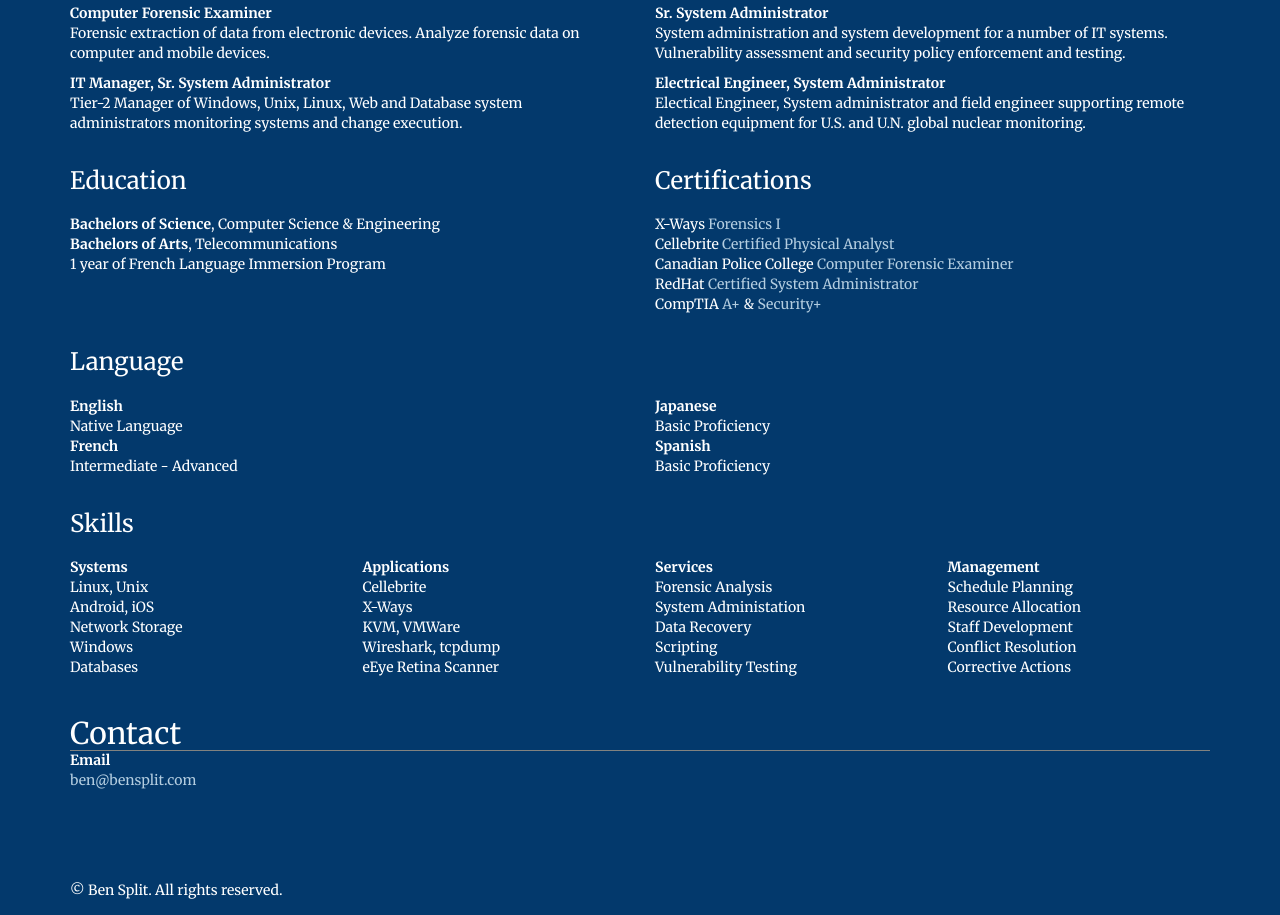
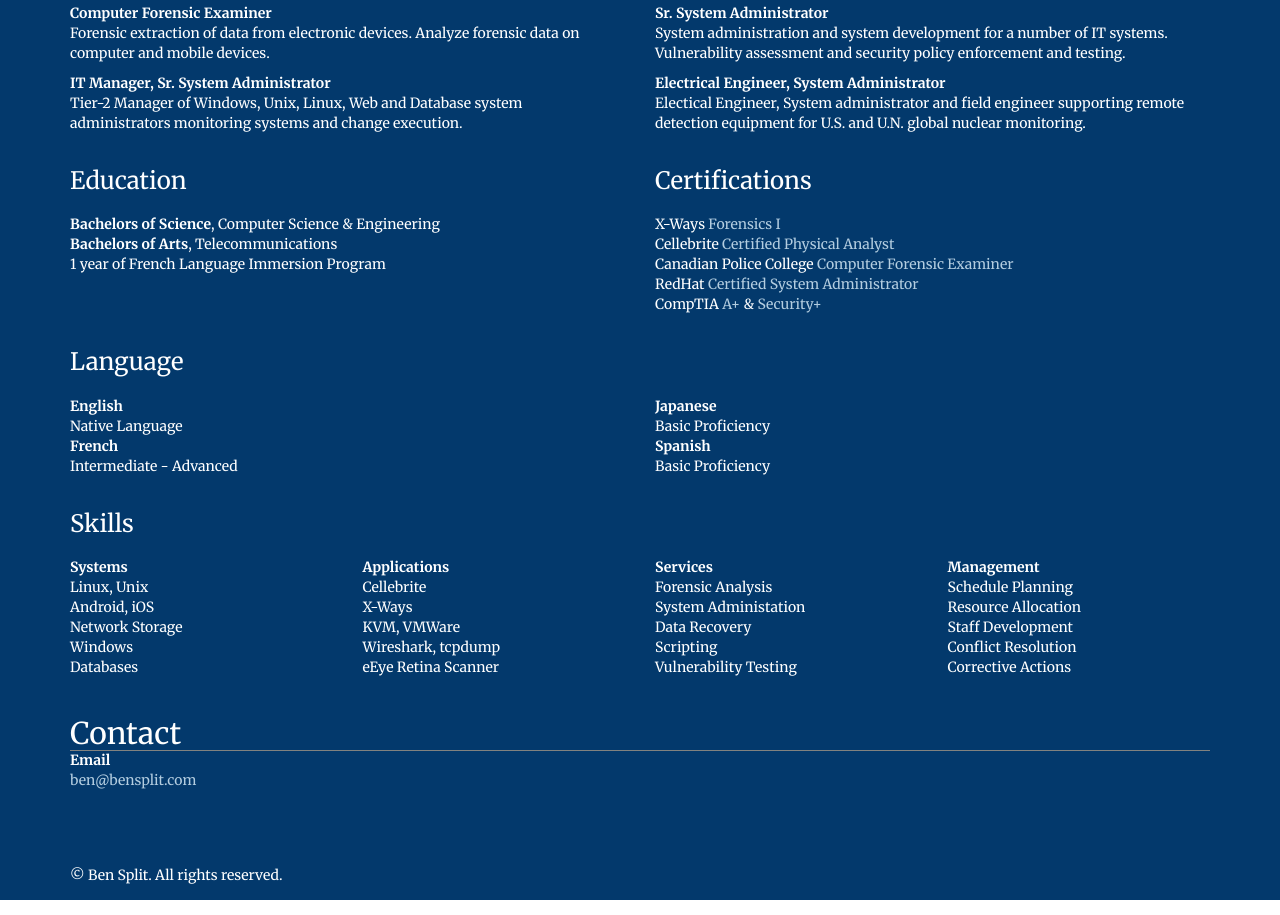
Before and after one commit to bsplit/bsplit.github.io, a plain HTML site: page index.html in a window 1280 px wide. Shown: the part 461-1376 px from the top of the page. Drawn offline with nearby package versions, Linux system fonts and the light colour scheme.

Commit message:
shorten padding

```diff
--- a/index.html
+++ b/index.html
@@ -147,7 +147,7 @@
 
 <div class="footer">
 <div class="container">
-	<div class="row" style="margin-top:40px">
+	<div class="row" style="margin-top:25px">
 		<div class="col-xs-8 col-md-12"><p class="copyright">&copy; Ben Split. All rights reserved.</p></div>
 	</div>
 	<div class="stats" style="display:none">
```
